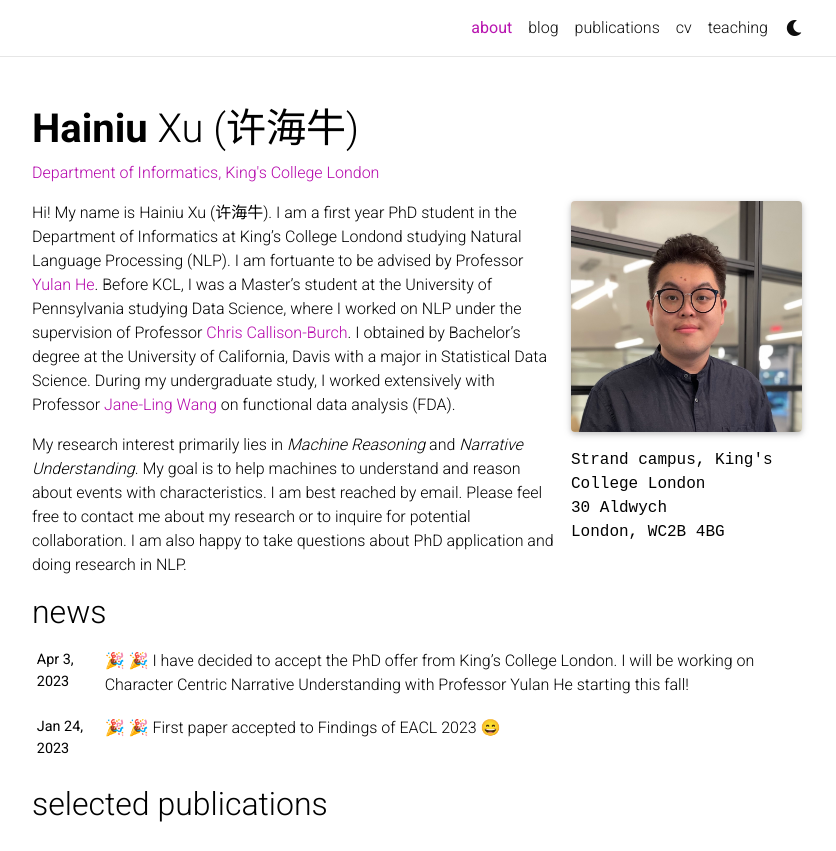
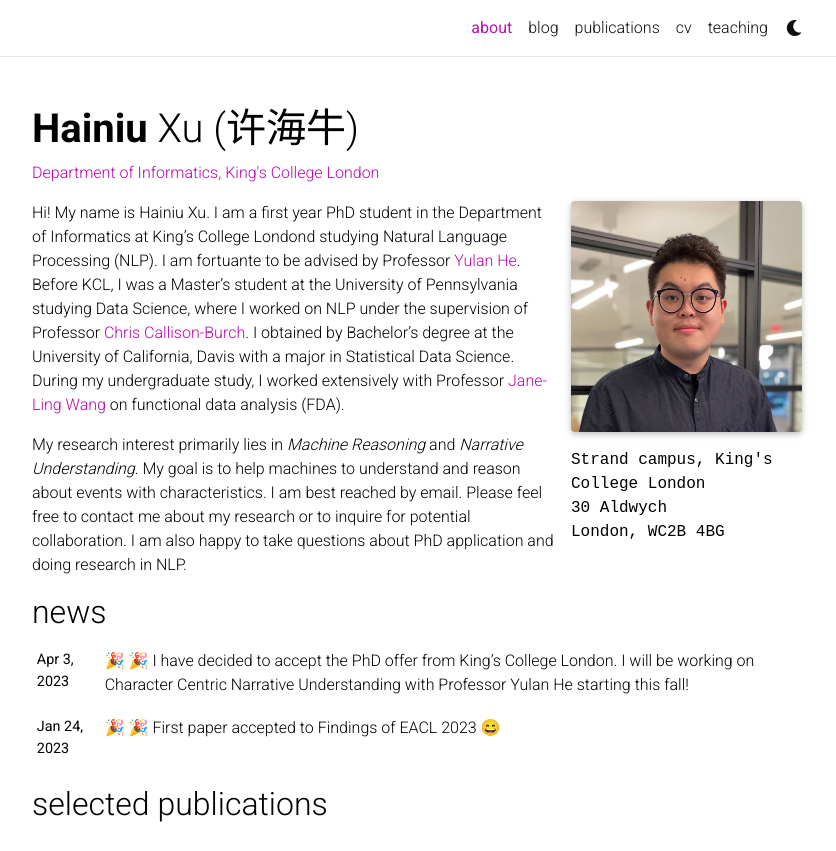
Before and after one commit to SeacowX/SeacowX.github.io, a Jekyll site: the page built from _pages/about.md, in a window 1280 px wide and 1141 px high, cut to the strip 0-851 px from the top of the window. Shown: the whole strip, without its empty margins (223-1059 px from the left). Built offline with Jekyll 4.4.1, drawn with Linux system fonts in a browser that asks for light colours; full-size pictures stand in for the smaller copies a plugin makes; emoji names are drawn with the system emoji font; comment, search, counter and statistics services are not loaded; a style sheet for code colours, icons or effects is not loaded.

Commit message:
code update

```diff
--- a/_pages/about.md
+++ b/_pages/about.md
@@ -19,6 +19,6 @@
 social: true  # includes social icons at the bottom of the page
 ---
 
-Hi! My name is Hainiu Xu (许海牛). I am a first year PhD student in the Department of Informatics at King's College Londond studying Natural Language Processing (NLP). I am fortuante to be advised by Professor [Yulan He](https://sites.google.com/view/yulanhe/home?authuser=0). Before KCL, I was a Master's student at the University of Pennsylvania studying Data Science, where I worked on NLP under the supervision of Professor [Chris Callison-Burch](https://www.cis.upenn.edu/~ccb/index.html). I obtained by Bachelor's degree at the University of California, Davis with a major in Statistical Data Science. During my undergraduate study, I worked extensively with Professor [Jane-Ling Wang](https://anson.ucdavis.edu/~wang/aboutme.html) on functional data analysis (FDA).
+Hi! My name is Hainiu Xu. I am a first year PhD student in the Department of Informatics at King's College Londond studying Natural Language Processing (NLP). I am fortuante to be advised by Professor [Yulan He](https://sites.google.com/view/yulanhe/home?authuser=0). Before KCL, I was a Master's student at the University of Pennsylvania studying Data Science, where I worked on NLP under the supervision of Professor [Chris Callison-Burch](https://www.cis.upenn.edu/~ccb/index.html). I obtained by Bachelor's degree at the University of California, Davis with a major in Statistical Data Science. During my undergraduate study, I worked extensively with Professor [Jane-Ling Wang](https://anson.ucdavis.edu/~wang/aboutme.html) on functional data analysis (FDA).
 
 My research interest primarily lies in _Machine Reasoning_ and _Narrative Understanding_. My goal is to help machines to understand and reason about events with characteristics. I am best reached by email. Please feel free to contact me about my research or to inquire for potential collaboration. I am also happy to take questions about PhD application and doing research in NLP.
```
